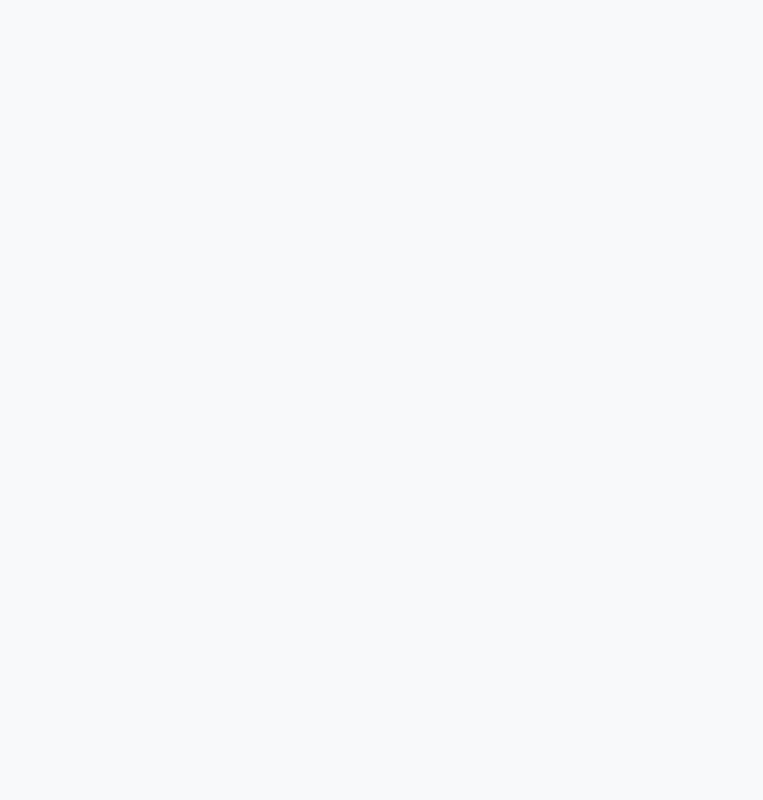
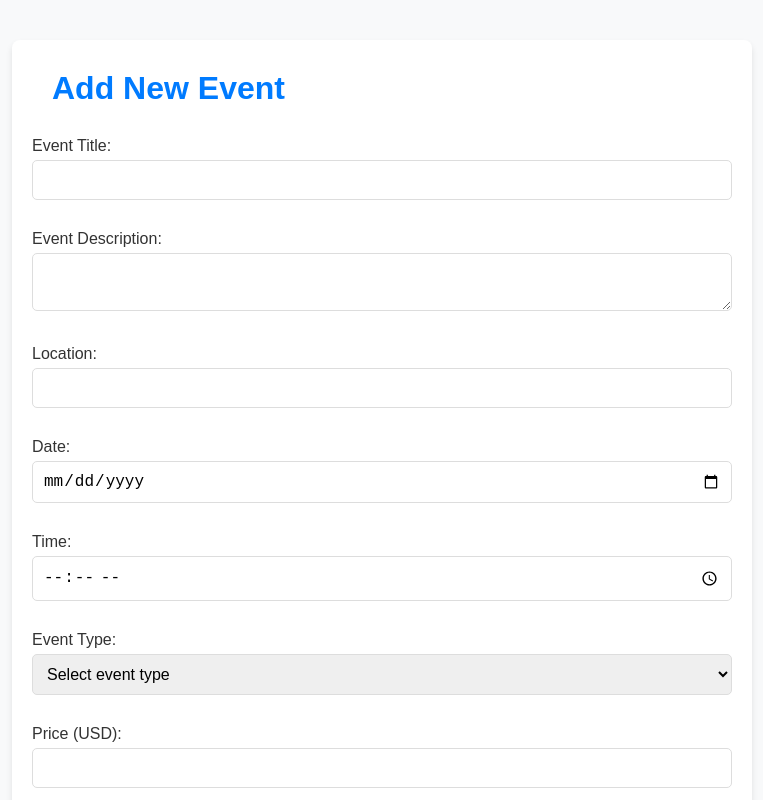
Before and after one commit to rayfould/Ventaura, a React (Create React App) app in the folder frontend/: page /post-event-page in a window 1280 px wide. Before the commit this address had no page. Shown: the top 800 px of the page, without its empty margins (258-1021 px from the left). Built offline with nearby package versions, Linux system fonts and the light colour scheme.

Commit message:
Created Add event page
Just pure frontend stuff, added the Add Event page

```diff
--- a/frontend/package.json
+++ b/frontend/package.json
@@ -9,6 +9,7 @@
     "axios": "^1.7.7",
     "react": "^18.3.1",
     "react-dom": "^18.3.1",
+    "react-places-autocomplete": "^7.3.0",
     "react-router-dom": "^6.28.0",
     "react-scripts": "5.0.1",
     "web-vitals": "^2.1.4"
--- a/frontend/src/App.js
+++ b/frontend/src/App.js
@@ -7,6 +7,7 @@ import ForYou from "./components/ForYou";
 import ContactUs from "./components/ContactUs";
 import AboutUs from "./components/AboutUs";
 import GlobalPage from "./components/GlobalPage";
+import AddEvent from "./components/AddEvent";
 import "./styles.css";
 
 function App() {
@@ -20,6 +21,7 @@ function App() {
         <Route path="/contact-us" element={<ContactUs />} />
         <Route path="/about-us" element={<AboutUs />} />
         <Route path="/global-page" element={<GlobalPage />} />;
+        <Route path="/post-event-page" element={<AddEvent />} />;
       </Routes>
     </Router>
   );
--- /dev/null
+++ b/frontend/src/components/AddEvent.js
@@ -0,0 +1,181 @@
+import React, { useState, useEffect } from 'react';
+import { useNavigate } from 'react-router-dom';
+import '../styles.css'; // Ensure to import global CSS
+
+const AddEvent = () => {
+  const history = useNavigate();
+
+  // Initialize state for each form field
+  const [formData, setFormData] = useState({
+    title: '',
+    description: '',
+    location: '',
+    date: '',
+    time: '',
+    eventType: '',
+    price: '',
+    contact: ''
+  });
+
+  const [errors, setErrors] = useState({});
+
+  // Get the current date in YYYY-MM-DD format
+  const currentDate = new Date().toISOString().split('T')[0];
+
+  // Handle form data changes
+  const handleChange = (e) => {
+    const { name, value } = e.target;
+    setFormData({
+      ...formData,
+      [name]: value
+    });
+  };
+
+  // Handle form submission and validate inputs
+  const handleSubmit = (e) => {
+    e.preventDefault();
+
+    // Validate the form data
+    const newErrors = {};
+    if (!formData.title) newErrors.title = 'Event title is required';
+    if (formData.description.length < 50) newErrors.description = 'Event description must be at least 50 characters';
+    if (!formData.location) newErrors.location = 'Location is required';
+    if (!formData.date) newErrors.date = 'Event date is required';
+    if (new Date(formData.date) <= new Date(currentDate)) newErrors.date = 'Event date must be in the future';
+    if (!formData.time) newErrors.time = 'Event time is required';
+    if (!formData.eventType) newErrors.eventType = 'Event type is required';
+    if (!formData.price || isNaN(formData.price) || formData.price <= 0) newErrors.price = 'Price must be a positive number';
+    if (!formData.contact || !/^\d{10}$/.test(formData.contact)) newErrors.contact = 'Please enter a valid phone number';
+
+    // If there are errors, display them
+    if (Object.keys(newErrors).length > 0) {
+      setErrors(newErrors);
+    } else {
+      // If no errors, proceed to the next page (e.g., Event Confirmation page)
+      history.push('/next-page');  // Replace '/next-page' with your actual route
+    }
+  };
+
+  return (
+    <div className="add-event-container">
+      <header className="header">
+        <h2 className="page-title">Add New Event</h2>
+      </header>
+
+      <form onSubmit={handleSubmit} className="event-form">
+        <div className="form-group">
+          <label>Event Title:</label>
+          <input
+            type="text"
+            name="title"
+            value={formData.title}
+            onChange={handleChange}
+            className="form-input"
+            required
+          />
+          {errors.title && <p className="error-message">{errors.title}</p>}
+        </div>
+
+        <div className="form-group">
+          <label>Event Description:</label>
+          <textarea
+            name="description"
+            value={formData.description}
+            onChange={handleChange}
+            className="form-input"
+            required
+          />
+          {errors.description && <p className="error-message">{errors.description}</p>}
+        </div>
+
+        <div className="form-group">
+          <label>Location:</label>
+          <input
+            type="text"
+            name="location"
+            value={formData.location}
+            onChange={handleChange}
+            className="form-input"
+            required
+          />
+          {errors.location && <p className="error-message">{errors.location}</p>}
+        </div>
+
+        <div className="form-group">
+          <label>Date:</label>
+          <input
+            type="date"
+            name="date"
+            value={formData.date}
+            onChange={handleChange}
+            className="form-input"
+            required
+            min={currentDate}  // Prevent selecting past dates
+          />
+          {errors.date && <p className="error-message">{errors.date}</p>}
+        </div>
+
+        <div className="form-group">
+          <label>Time:</label>
+          <input
+            type="time"
+            name="time"
+            value={formData.time}
+            onChange={handleChange}
+            className="form-input"
+            required
+          />
+          {errors.time && <p className="error-message">{errors.time}</p>}
+        </div>
+
+        <div className="form-group">
+          <label>Event Type:</label>
+          <select
+            name="eventType"
+            value={formData.eventType}
+            onChange={handleChange}
+            className="form-input"
+            required
+          >
+            <option value="">Select event type</option>
+            <option value="festival">Festival</option>
+            <option value="fishing">Fishing</option>
+            <option value="museum">Museum</option>
+            <option value="escape_room">Escape Room</option>
+          </select>
+          {errors.eventType && <p className="error-message">{errors.eventType}</p>}
+        </div>
+
+        <div className="form-group">
+          <label>Price (USD):</label>
+          <input
+            type="number"
+            name="price"
+            value={formData.price}
+            onChange={handleChange}
+            className="form-input"
+            required
+          />
+          {errors.price && <p className="error-message">{errors.price}</p>}
+        </div>
+
+        <div className="form-group">
+          <label>Contact Info (Phone number):</label>
+          <input
+            type="text"
+            name="contact"
+            value={formData.contact}
+            onChange={handleChange}
+            className="form-input"
+            required
+          />
+          {errors.contact && <p className="error-message">{errors.contact}</p>}
+        </div>
+
+        <button type="submit" className="submit-button">Submit Event</button>
+      </form>
+    </div>
+  );
+};
+
+export default AddEvent;
--- a/frontend/src/components/ForYou.js
+++ b/frontend/src/components/ForYou.js
@@ -141,6 +141,9 @@ const ForYou = () => {
         <Link to="/contact-us" className="sidebar-link">
           Contact Us
         </Link>
+        <Link to="/post-event-page" className="sidebar-link">
+          Post An Event
+        </Link>
       </div>
 
       <div className="home-container">
--- a/frontend/src/styles.css
+++ b/frontend/src/styles.css
@@ -44,7 +44,7 @@ button:hover {
     align-items: center;
     padding: 10px 20px;
     z-index: 1000;
-    position: sticky;
+    position: relative;
     top: 0;
 }
 
@@ -355,3 +355,126 @@ button:hover {
 .home-container {
     padding-top: 70px;
 }
+
+/* Form Page Styling */
+.add-event-container {
+    max-width: 700px;
+    margin: 40px auto;
+    padding: 20px;
+    background-color: #ffffff;
+    border-radius: 8px;
+    box-shadow: 0 4px 6px rgba(0, 0, 0, 0.1);
+}
+
+.add-event-container h2 {
+    font-size: 2rem;
+    margin-bottom: 20px;
+    color: #007bff;
+    text-align: center;
+}
+
+.form-group {
+    margin-bottom: 15px;
+}
+
+.form-group label {
+    display: block;
+    font-size: 16px;
+    margin-bottom: 5px;
+    color: #333;
+}
+
+.form-input, .form-textarea, .form-select {
+    width: 100%;
+    padding: 10px;
+    font-size: 16px;
+    border: 1px solid #ddd;
+    border-radius: 5px;
+    box-sizing: border-box;
+}
+
+.form-textarea {
+    height: 120px;
+    resize: vertical;
+}
+
+.form-group .error {
+    color: #ff4d4d;
+    font-size: 14px;
+    margin-top: 5px;
+}
+
+button[type="submit"] {
+    padding: 10px 20px;
+    background-color: #007bff;
+    color: white;
+    border: none;
+    border-radius: 5px;
+    font-size: 16px;
+    width: 100%;
+    cursor: pointer;
+    transition: background-color 0.3s ease;
+}
+
+button[type="submit"]:hover {
+    background-color: #0056b3;
+}
+
+button[type="submit"]:disabled {
+    background-color: #ccc;
+    cursor: not-allowed;
+}
+
+button[type="submit"]:not(:disabled):hover {
+    background-color: #0056b3;
+}
+
+/* Adding margin-bottom for form elements */
+.form-group input,
+.form-group select,
+.form-group textarea {
+    margin-bottom: 10px;
+}
+
+/* Submit Button and Form Validation Error */
+.form-group {
+    margin-bottom: 20px;
+}
+
+.form-group input[type="number"] {
+    -moz-appearance: textfield;
+}
+
+.form-group input[type="number"]::-webkit-outer-spin-button,
+.form-group input[type="number"]::-webkit-inner-spin-button {
+    -webkit-appearance: none;
+    margin: 0;
+}
+
+.form-group .error {
+    color: #e74c3c;
+    font-size: 14px;
+    margin-top: 5px;
+}
+
+/* General form styling */
+.form-container {
+    display: flex;
+    flex-direction: column;
+    gap: 20px;
+}
+
+/* Hover effects for inputs (optional for aesthetic appeal) */
+.form-input:hover,
+.form-textarea:hover,
+.form-select:hover {
+    border-color: #007bff;
+}
+
+.form-input:focus,
+.form-textarea:focus,
+.form-select:focus {
+    outline: none;
+    border-color: #007bff;
+    box-shadow: 0 0 5px rgba(0, 123, 255, 0.5);
+}
```
Also changed, not shown: 25 other files (tests, documents, lock files or other folders).
